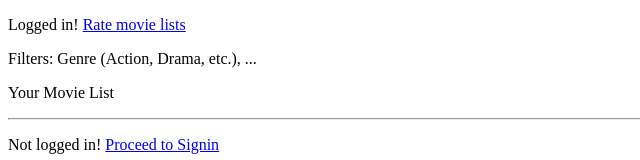
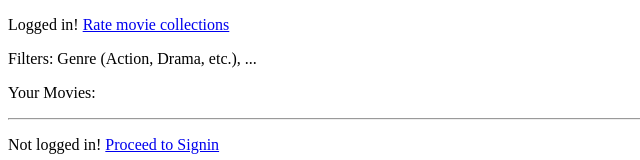
Before and after one commit to NicoleRauch/fml, a Next.js app: page / in a window 1280 px wide. Shown: the top 160 px of the page, without its empty margins (0-640 px from the left). Built offline with nearby package versions, Linux system fonts and the light colour scheme.

Commit message:
Renamed movie list => movie collection on all pages

```diff
--- a/pages/index.js
+++ b/pages/index.js
@@ -10,12 +10,12 @@ import { initStore } from '../store';
 const LoggedInDiv = ({ store }) => (
 	<Provider store={store}>
 		<div>
-			<p>Logged in! <Link href='/rate'>Rate movie lists</Link></p>
+			<p>Logged in! <Link href='/rate'>Rate movie collections</Link></p>
 			<div>
 				<p>Filters: Genre (Action, Drama, etc.), ...</p>
 			</div>
 			<div>
-				<p>Your Movie List</p>
+				<p>Your Movies:</p>
 				<FilteredMovieList />
 			</div>
 		</div>
--- a/pages/rate.js
+++ b/pages/rate.js
@@ -27,7 +27,7 @@ class Rate extends React.Component {
 				<Provider store={this.store}>
 					<MovieCollectionList />
 				</Provider>
-				<p><Link href='/addList'>Add a new list</Link></p>
+				<p><Link href='/addList'>Add a new movie collection</Link></p>
 			</div>
 		)
 	}
```
